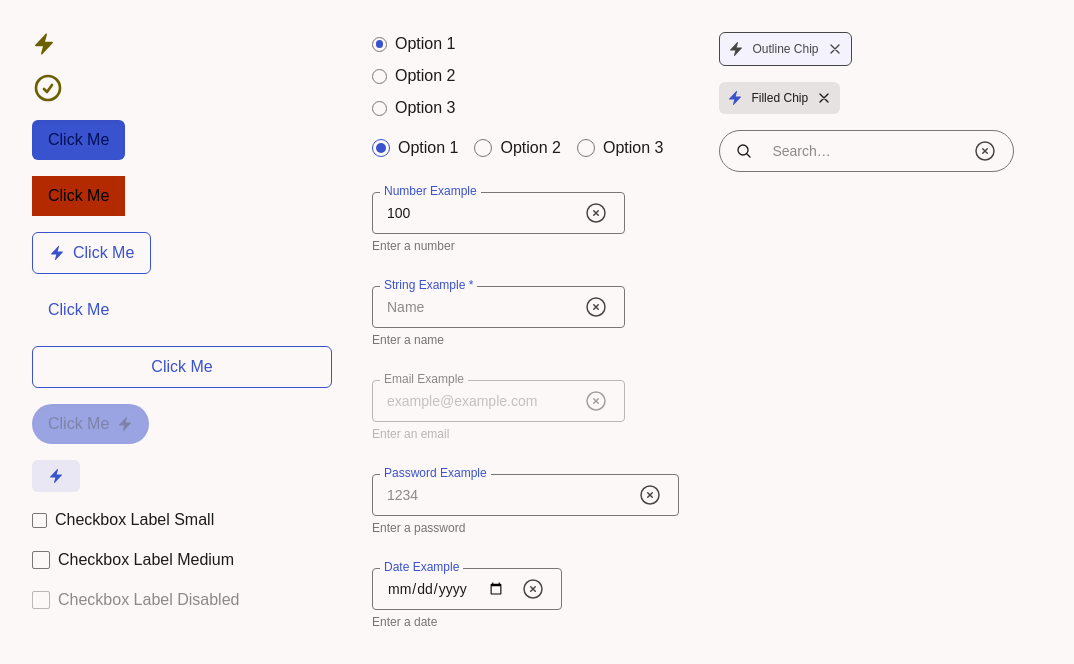
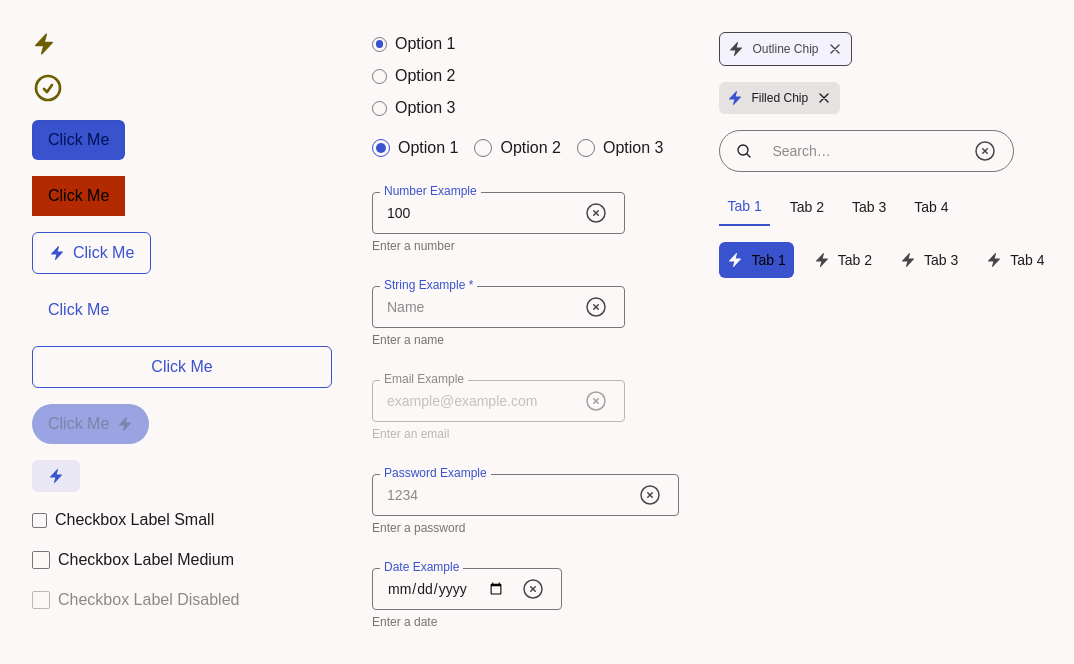
Before and after one commit to input-output-hk/PHA-react-FE-template, a Next.js app in the folder starter_app/: page / in a window 1280 px wide. Shown: the top 664 px of the page, without its empty margins (0-1074 px from the left). Built offline with nearby package versions, Linux system fonts and the light colour scheme.

Commit message:
add tabs component

```diff
--- /dev/null
+++ b/starter_app/src/app/components/Tabs.tsx
@@ -0,0 +1,48 @@
+'use client';
+import React, { useState } from 'react';
+import cn from '../utils/styleUtil';
+import Icon from './Icon';
+
+interface TabProps {
+    label: string;
+    icon?: React.ReactElement<React.SVGProps<SVGSVGElement>>;
+    disabled?: boolean;
+    onClick?: () => void;
+}
+
+interface TabsProps {
+    tabs: TabProps[];
+    direction?: 'vertical' | 'horizontal';
+    variant?: 'underline' | 'filled';
+    iconVariant?: 'fill' | 'stroke';
+}
+
+export default function Tabs({ direction = 'horizontal', variant = 'underline', iconVariant = 'fill', tabs }: TabsProps) {
+    const [activeTab, setActiveTab] = useState(0);
+
+    return <div className={`flex ${direction === 'vertical' ? 'flex-col' : 'flex-row gap-3'}`}>
+        {tabs.map((tab, index) => (
+            <button
+                key={index}
+                className={cn(`inline-flex items-center justify-center p-2 whitespace-nowrap text-sm font-medium text-onSurface gap-2
+                    ${variant === 'filled' && 'rounded-md'}
+                    ${(variant === 'filled' && index !== activeTab) && 'hover:bg-containerHigh hover:text-onSurface-variant'}
+                    ${(variant === 'underline' && index !== activeTab) && 'hover:border-b-2 hover:border-outline'}
+                    ${(variant === 'underline' && index === activeTab) && 'border-b-2 border-primary text-primary'}
+                    ${(variant === 'filled' && index === activeTab) && 'bg-primary text-onPrimary'}`,)}
+                onClick={() => {
+                    setActiveTab(index);
+                    if (tab.onClick) tab.onClick();
+                }}
+                disabled={tab.disabled}>
+                {tab.icon &&
+                    <Icon
+                        svg={tab.icon}
+                        size='xsmall'
+                        color={index === activeTab ? (variant === 'filled' ? 'surface' : 'primary') : 'onVariant'}
+                        mode={iconVariant} />}
+                {tab.label}
+            </button>
+        ))}
+    </div>;
+}
--- a/starter_app/src/app/page.tsx
+++ b/starter_app/src/app/page.tsx
@@ -6,6 +6,7 @@ import ControlledTextField from './components/ControlledTextfield';
 import UncontrolledTextField from './components/UncontrolledTextfield';
 import Chip from './components/Chip';
 import SearchBar from './components/SearchBox';
+import Tabs from './components/Tabs';
 import { BoltIcon as Bolt } from '@heroicons/react/24/solid';
 import { CheckCircleIcon as OutlineCheck } from '@heroicons/react/24/outline';
 
@@ -83,6 +84,24 @@ export default function Home() {
           <Chip label="Outline Chip" variant="outlined" deleteIcon startIcon={{svg: <Bolt />}} />
           <Chip label="Filled Chip" variant="filled" deleteIcon startIcon={{svg: <Bolt />}} />
           <SearchBar />
+          <Tabs
+            tabs={[
+              { label: 'Tab 1' },
+              { label: 'Tab 2' },
+              { label: 'Tab 3' },
+              { label: 'Tab 4' },
+            ]}
+          />
+
+          <Tabs
+            variant="filled"
+            tabs={[
+              { label: 'Tab 1', icon: <Bolt /> },
+              { label: 'Tab 2', icon: <Bolt /> },
+              { label: 'Tab 3', icon: <Bolt /> },
+              { label: 'Tab 4', icon: <Bolt /> },
+            ]}
+          />
         </div>
       </main>
       </div>
```
